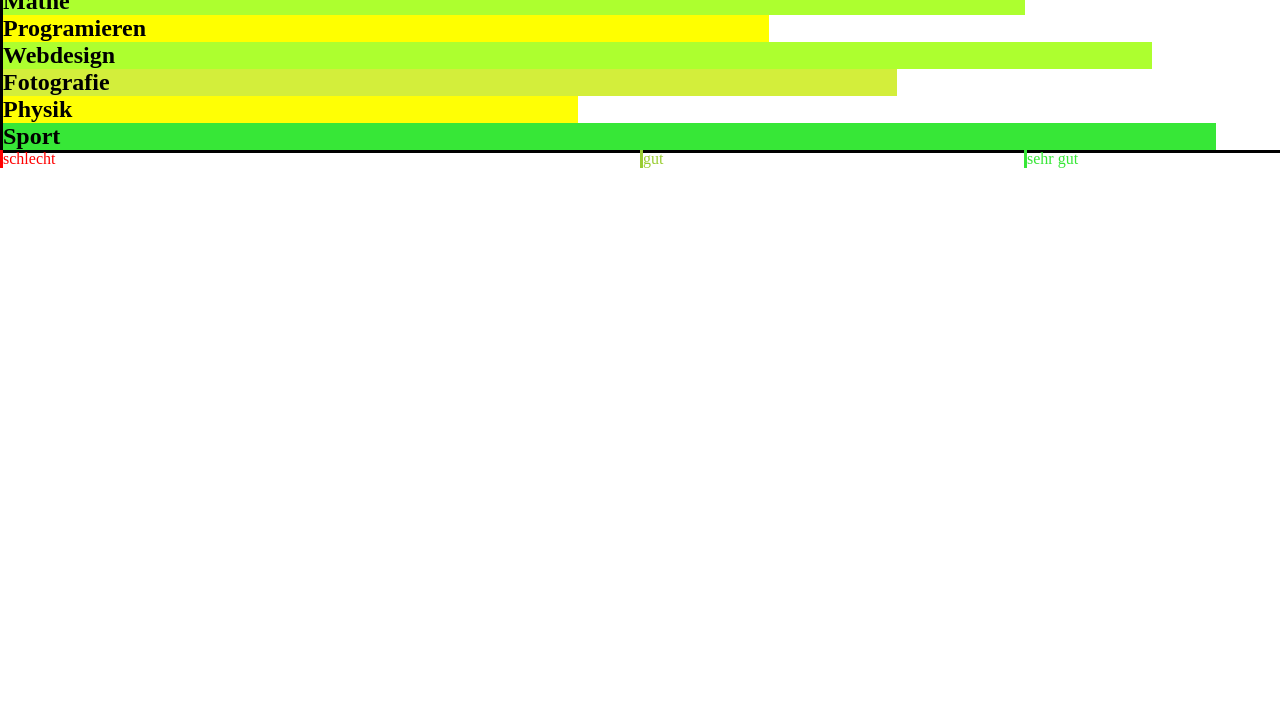
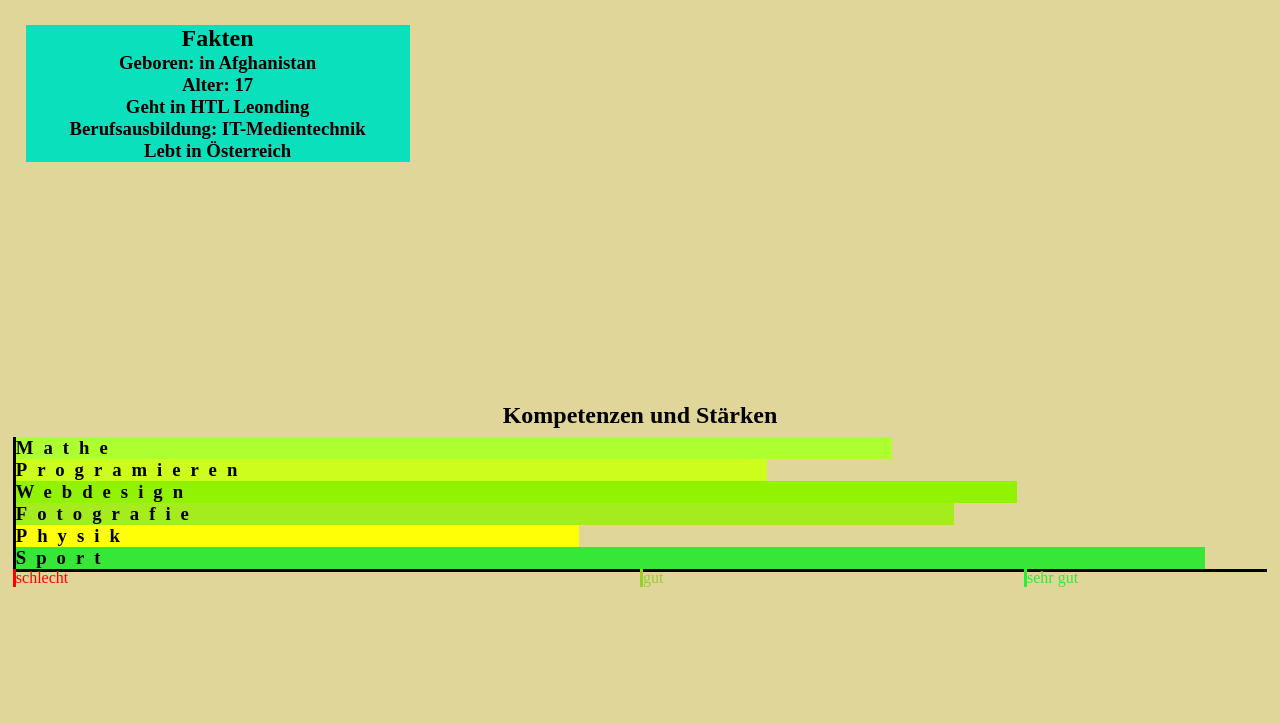
Before and after one commit to SamiS7/SamiS7.github.io, a plain HTML site: page index.html in a window 1280 px wide. Shown: the part 76-800 px from the top of the page. Drawn offline with Linux system fonts and the light colour scheme.

Commit message:
initial commit

```diff
--- a/index.html
+++ b/index.html
@@ -9,14 +9,24 @@
 </head>
 <body>
     <h1>Sami Abbas Ali</h1>
+
+    <div id="fakt">
+        <h2>Fakten</h2>
+        <h3>Geboren: in Afghanistan</h3>
+        <h3>Alter: 17</h3>
+        <h3>Geht in HTL Leonding</h3>
+        <h3>Berufsausbildung: IT-Medientechnik</h3>
+        <h3>Lebt in Österreich</h3>
+    </div>
+
     <h2>Kompetenzen und Stärken</h2>
     <div id="stärke">
-        <h2 id="mathe">Mathe</h2>
-        <h2 id="prog">Programieren</h2>
-        <h2 id="webdisign">Webdesign</h2>
-        <h2 id="foto">Fotografie</h2>
-        <h2 id="ph">Physik</h2>
-        <h2 id="sport">Sport</h2>
+        <h3 id="mathe">Mathe</h3>
+        <h3 id="prog">Programieren</h3>
+        <h3 id="webdisign">Webdesign</h3>
+        <h3 id="foto">Fotografie</h3>
+        <h3 id="ph">Physik</h3>
+        <h3 id="sport">Sport</h3>
         <p id="schlecht">schlecht</p>
         <p id="gut">gut</p>
         <p id="sGut">sehr gut</p>
--- a/style.css
+++ b/style.css
@@ -2,29 +2,44 @@
     margin: 0;
     padding: 0;
 }
+body {
+    background-color: rgb(224, 214, 154);
+}
 h1 {
+    text-align: center;
+    margin-top: 3vh;
+}
+
+#fakt {
+    background-color: rgb(11, 224, 189);
+    width: 30vw;
+    margin: 5vh 0 30vh 2vw;
     text-align: center;
 }
 
 #stärke {
     border-left: 3px solid black;
     border-bottom: 3px solid black;
+    margin: 1vh 1vw;
+}
+#stärke h3 {
+    letter-spacing: 10px;
 }
 #mathe {
     background-color: greenyellow;
-    width: 80%;
+    width: 70%;
 }
 #prog {
-    background-color: yellow;
+    background-color: rgb(205, 253, 29);
     width: 60%;
 }
 #webdisign {
-    background-color: greenyellow;
-    width: 90%;
+    background-color: rgb(146, 243, 1);
+    width: 80%;
 }
 #foto {
-    background-color: rgb(211, 238, 59);
-    width: 70%;
+    background-color: rgb(165, 236, 31);
+    width: 75%;
 }
 #ph {
     background-color: rgb(255, 255, 5);
@@ -38,7 +53,7 @@ h1 {
 #schlecht {
     color: red;
     position: absolute;
-    left: 0%;
+    left: 1vw;
     border-left: 3px solid red;
 }
 #gut {
@@ -53,3 +68,7 @@ h1 {
     left: 80%;
     border-left: 3px solid rgb(55, 231, 55);
 }
+
+h2 {
+    text-align: center;
+}
```
